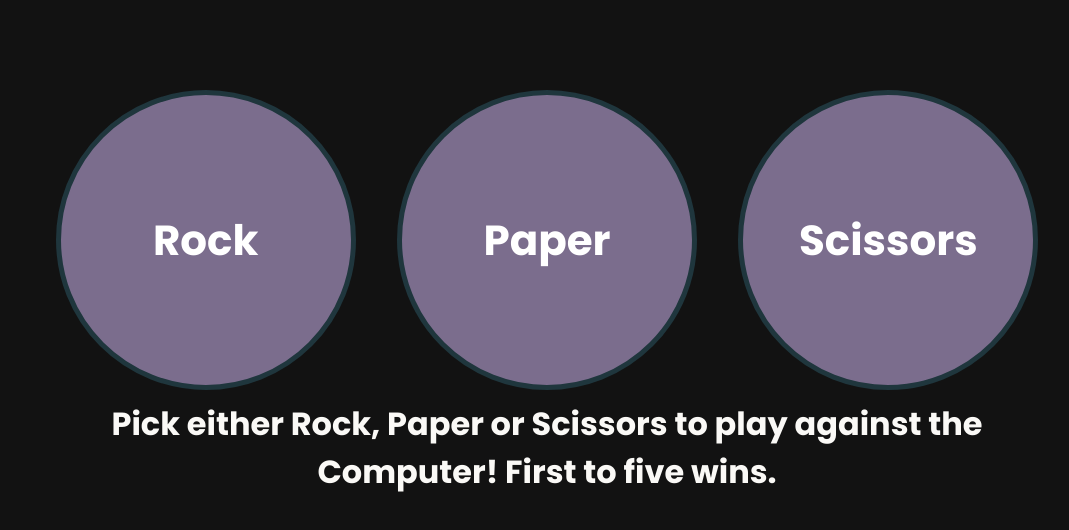
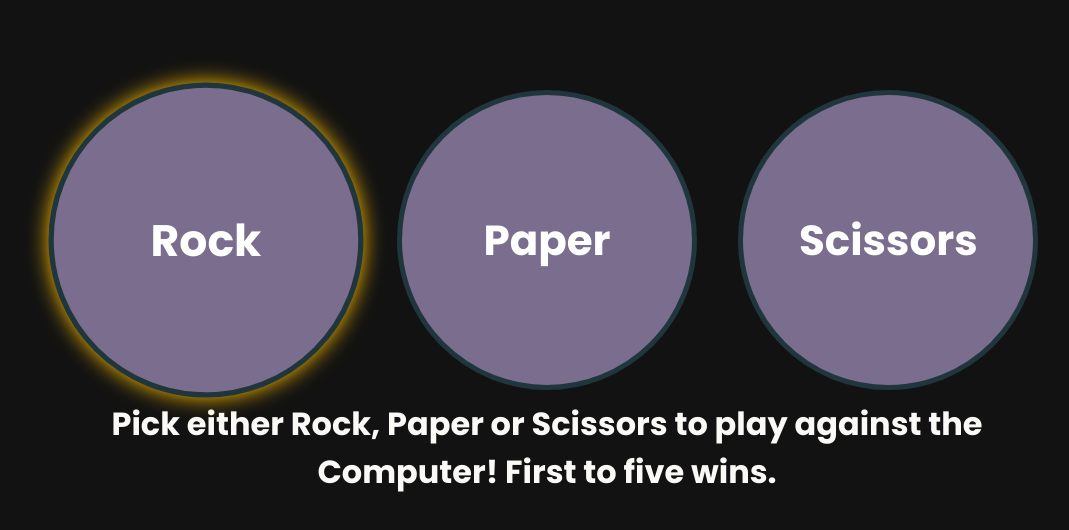
Before and after one commit to paulgoeckede/rock-paper-scissors, a plain HTML site: page index.html in a window 1280 px wide. In both pictures the pointer is over the button "Rock". Shown: the whole page, without its empty margins (93-1162 px from the left). Drawn offline with Linux system fonts and the light colour scheme.

Commit message:
Added hover effect

```diff
--- a/style.css
+++ b/style.css
@@ -50,6 +50,12 @@ body {
   border: 5px solid #1f363d;
 }
 
+.button:hover {
+  transform: scale(1.05);
+  cursor: pointer;
+  box-shadow: 0px 0px 20px 0px #ffbf00;
+}
+
 .header {
   color: #faf9f6;
   text-align: center;
```
